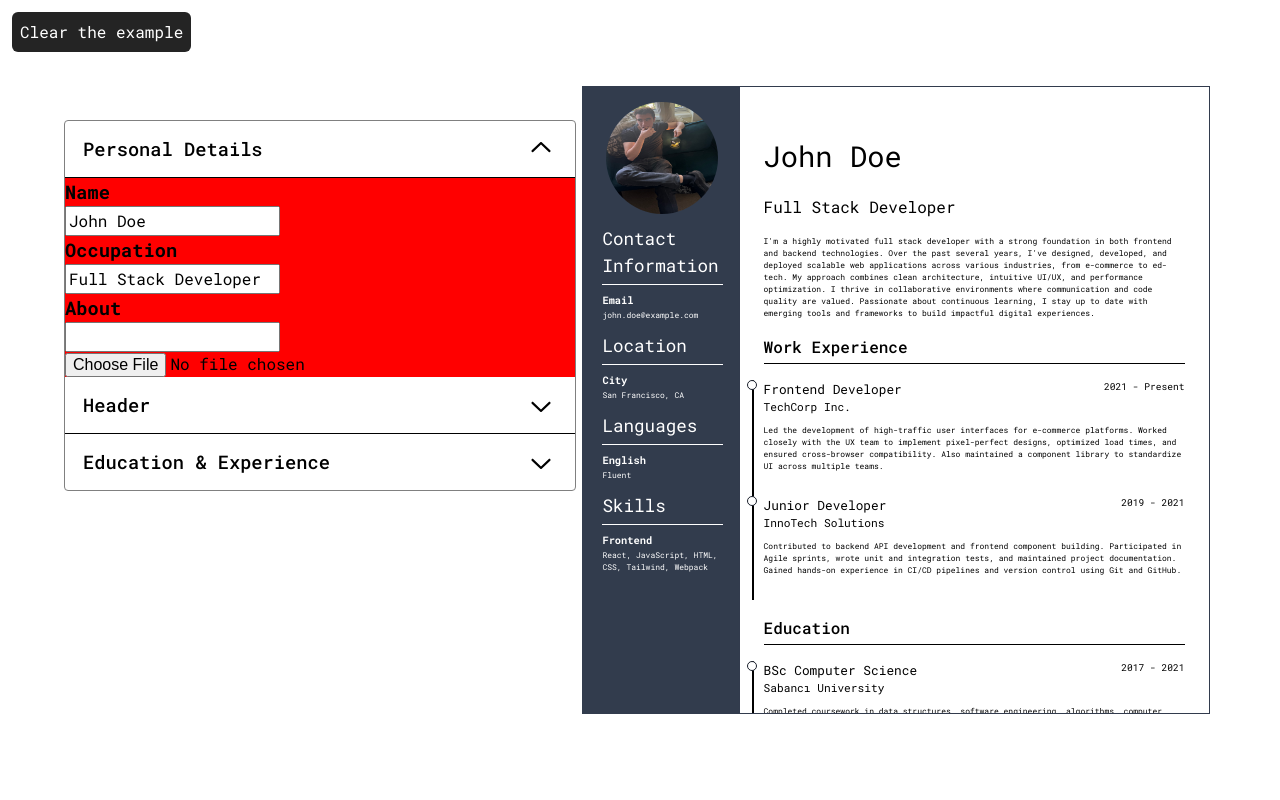
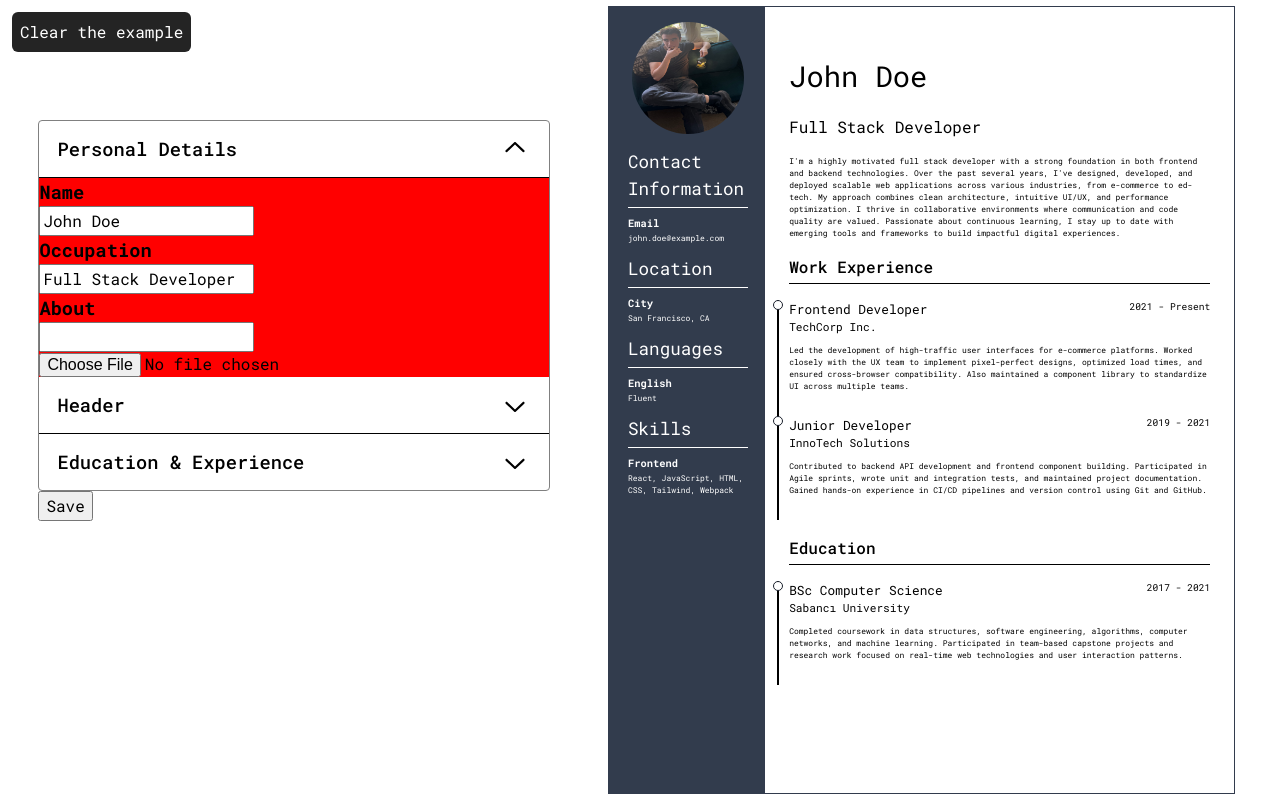
Before and after one commit to umutaaslan/cv-creator, a React (Vite) app in the folder cv-creator/: page / in a window 1280 px wide. Built offline with nearby package versions, Linux system fonts and the light colour scheme.

Commit message:
add save as pdf button

```diff
--- a/cv-creator/package.json
+++ b/cv-creator/package.json
@@ -12,6 +12,7 @@
   "dependencies": {
     "@radix-ui/react-accordion": "^1.2.10",
     "@radix-ui/react-icons": "^1.3.2",
+    "html2pdf.js": "^0.10.3",
     "radix-ui": "^1.4.1",
     "react": "^19.1.0",
     "react-dom": "^19.1.0",
--- a/cv-creator/src/components/Cv.styled.jsx
+++ b/cv-creator/src/components/Cv.styled.jsx
@@ -1,11 +1,11 @@
 import styled from "styled-components";
 import CvPage from "./CvPage.styled";
 
-const Cv = ({cvInfo, setCvInfo}) => {
+const Cv = ({cvInfo, setCvInfo, componentRef}) => {
     return (
         <>
             <Wrapper>
-                <CvPage cvInfo={cvInfo} setCvInfo={setCvInfo}>
+                <CvPage cvInfo={cvInfo} setCvInfo={setCvInfo} componentRef={componentRef}>
 
                 </CvPage>
             </Wrapper>
@@ -15,8 +15,10 @@ const Cv = ({cvInfo, setCvInfo}) => {
 
 const Wrapper = styled.div`
     width: 50%;
-    height: 80%;
+    height: 100%;
     padding: 0.5%;
+    margin-left: 4%;
+    position: relative;
 `
 
 export default Cv;
--- a/cv-creator/src/components/CvCreator.styled.jsx
+++ b/cv-creator/src/components/CvCreator.styled.jsx
@@ -2,6 +2,7 @@ import styled from "styled-components";
 import CvModifier from "./CvModifier.styled";
 import Cv from "./Cv.styled";
 import { useState } from "react";
+import { useRef } from "react";
 
 const CvCreator = () => {
 
@@ -121,6 +122,8 @@ const CvCreator = () => {
 
     const [cvInfo, setCvInfo] = useState(exampleCvInfo);
 
+    const componentRef = useRef();
+
     const handleClick = () => {
         const newValue = isExampleActive ? false : true;
         setIsExampleActive(newValue);
@@ -134,8 +137,8 @@ const CvCreator = () => {
         <>
             <StyledButton onClick={handleClick}>{buttonText}</StyledButton>
             <Wrapper>
-                <CvModifier cvInfo={cvInfo} setCvInfo={setCvInfo}></CvModifier>
-                <Cv cvInfo={cvInfo} setCvInfo={setCvInfo}></Cv>
+                <CvModifier cvInfo={cvInfo} setCvInfo={setCvInfo} componentRef={componentRef}></CvModifier>
+                <Cv cvInfo={cvInfo} setCvInfo={setCvInfo} componentRef={componentRef}></Cv>
             </Wrapper>
         </>
      );
--- a/cv-creator/src/components/CvModifier.styled.jsx
+++ b/cv-creator/src/components/CvModifier.styled.jsx
@@ -3,8 +3,38 @@ import AccordionElement from "./Accordion.styled";
 import PersonalDetailsForm from "./PersonalDetailsForm.styled";
 import HeaderForm from "./HeaderForm.styled";
 import EducationForm from "./EducationForm.styled";
+import html2pdf from "html2pdf.js"
 
-const CvModifier = ({cvInfo, setCvInfo}) => {
+const CvModifier = ({cvInfo, setCvInfo, componentRef}) => {
+    const handleClick = () => {
+        const original = componentRef.current;
+        console.log(original)
+
+        const clone = original.cloneNode(true);
+        console.log(clone)
+        clone.style.width = "794px";
+        clone.style.height = "1123px";
+
+
+
+        document.body.appendChild(clone);
+
+        html2pdf()
+        .set({
+            margin: 0,
+            filename: "cv.pdf",
+            image: { type: "jpeg", quality: 0.98 },
+            html2canvas: { scale: 10 },
+            jsPDF: {
+            unit: "px",
+            format: [794, 1123],
+            orientation: "portrait",
+            },
+        })
+        .from(clone)
+        .save()
+        .then(() => clone.remove());
+    }
     return (
         <>
             <Wrapper>
@@ -27,6 +57,7 @@ const CvModifier = ({cvInfo, setCvInfo}) => {
                         key="item-3"
                     ><EducationForm cvInfo={cvInfo} setCvInfo={setCvInfo} /></AccordionElement>
             </AccordionWrapper>
+            <button onClick={handleClick}>Save</button>
             </Wrapper>
         </>
      );
--- a/cv-creator/src/components/CvPage.styled.jsx
+++ b/cv-creator/src/components/CvPage.styled.jsx
@@ -2,10 +2,10 @@ import styled from "styled-components";
 import CvHeaderContent from "./CvHeaderContent.styled";
 import CvPageMainItem from "./CvPageMainItem.styled";
 
-const CvPage = ({cvInfo, setCvInfo}) => {
+const CvPage = ({cvInfo, setCvInfo, componentRef}) => {
 
     return (
-        <Wrapper>
+        <Wrapper ref={componentRef}>
             <Header>
                 {cvInfo.userImageURL && <StyledImage src={cvInfo.userImageURL} />}
                 <HeaderContentWrapper>
```
Also changed, not shown: 1 other file (tests, documents, lock files or other folders).
